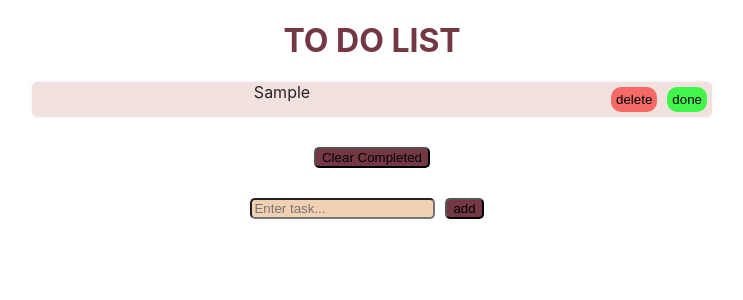
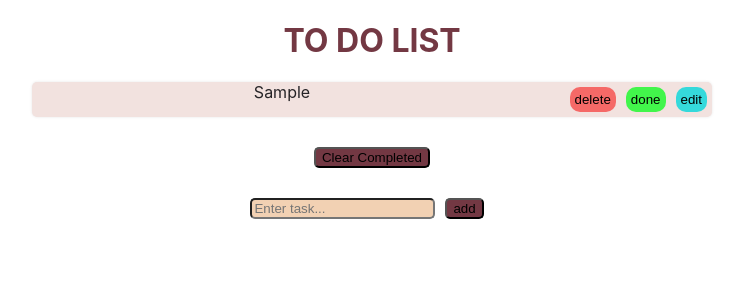
Before and after one commit to janisoteps/react-hooks-studies-1, a React (Create React App) app: page / in a window 1280 px wide. Both pictures are taken after typing "Sample" into the empty fields and a click on the button "add". Shown: the top 300 px of the page, without its empty margins (268-1011 px from the left). Built offline with nearby package versions, Linux system fonts and the light colour scheme; the HTML template or start-up script is replaced by a standard one.

Commit message:
update button and function added

```diff
--- a/src/App.js
+++ b/src/App.js
@@ -70,6 +70,22 @@ function App() {
         saveStateToLocalStorage(copy);
     };
 
+    const updateTask = (id, newText) => {
+
+        const newTodoList = toDoList.map(task => {
+            if (task.id === id) {
+                let updatedTask = task;
+                updatedTask.task = newText;
+
+                return updatedTask
+            } else {
+                return task
+            }
+        });
+        setToDoList(newTodoList);
+        saveStateToLocalStorage(newTodoList);
+    };
+
     return (
         <div className="App">
             <Header />
@@ -78,6 +94,7 @@ function App() {
                 handleToggle={handleToggle}
                 handleFilter={handleFilter}
                 deleteTodo={deleteTodo}
+                updateTask={updateTask}
             />
 
             <ToDoForm addTask={addTask} />
--- a/src/components/ToDo.js
+++ b/src/components/ToDo.js
@@ -1,8 +1,16 @@
-import React from "react";
+import React, { useState } from "react";
 import ActionButton from "./ActionButton";
 
 
-const ToDo = ({ todo, handleToggle, deleteTodo }) => {
+const ToDo = ({ todo, handleToggle, deleteTodo, updateTask }) => {
+	const [showEdit, setShowEdit] = useState(false)
+	const [editInput, setEditInput] = useState(todo.task)
+
+	const handleInputChange = (event) => {
+		const newValue = event.target.value;
+		setEditInput(newValue)
+	}
+
 	return (
       	<div
         	style={{
@@ -11,6 +19,48 @@ const ToDo = ({ todo, handleToggle, deleteTodo }) => {
 				margin: "10px",
 				borderRadius: "5px",
 				boxShadow: "0 0 3px rgba(5,5,5,0.1)",
+
+        	}}
+      	>
+			{showEdit ? (
+				<div
+					style={{
+						display: 'flex',
+						justifyContent: 'space-between'
+					}}
+				>
+					<input
+						value={editInput}
+						type="text"
+						onChange={handleInputChange}
+						// placeholder={todo.task}
+						style={{
+							borderRadius: "5px",
+							backgroundColor: "#F2D1B3",
+						}}
+					/>
+
+
+					<ActionButton
+							actionFunction={() => {
+								updateTask(todo.id, editInput);
+								setShowEdit(false);
+							}}
+							buttonText='save'
+							buttonColor='#42f54b'
+						/>
+						<ActionButton
+							actionFunction={() => {
+								setShowEdit(false);
+							}}
+							buttonText='cancel'
+							buttonColor='#35d9db'
+						/>
+
+				</div>
+			):(
+				<div
+					style={{
 						display: 'flex',
 						justifyContent: 'space-between'
 					}}
@@ -44,7 +94,17 @@ const ToDo = ({ todo, handleToggle, deleteTodo }) => {
 							buttonText='done'
 							buttonColor='#42f54b'
 						/>
+						<ActionButton
+							actionFunction={() => {
+								setShowEdit(true);
+							}}
+							buttonText='edit'
+							buttonColor='#35d9db'
+						/>
 					</div>
+				</div>
+			)}
+
       	</div>
 
     );
--- a/src/components/ToDoForm.js
+++ b/src/components/ToDoForm.js
@@ -30,7 +30,7 @@ const ToDoForm = ({ addTask }) => {
             		borderRadius: "5px",
             		backgroundColor: "#F2D1B3",
           	    }}
-        />
+        	/>
         	<button
           		style={{
             		backgroundColor: "#733843",
--- a/src/components/ToDoList.js
+++ b/src/components/ToDoList.js
@@ -1,7 +1,7 @@
 import React from "react";
 import ToDo from "./../components/ToDo";
 
-const ToDoList = ({ toDoList, handleToggle, handleFilter, deleteTodo }) => {
+const ToDoList = ({ toDoList, handleToggle, handleFilter, deleteTodo, updateTask }) => {
     return (
         <div
             style={{
@@ -16,6 +16,7 @@ const ToDoList = ({ toDoList, handleToggle, handleFilter, deleteTodo }) => {
                     	handleToggle={handleToggle}
                     	handleFilter={handleFilter}
                     	deleteTodo={deleteTodo}
+                        updateTask={updateTask}
                 	/>
           		);
         })}
```
Lines whose indentation alone changed are shown as unchanged.
